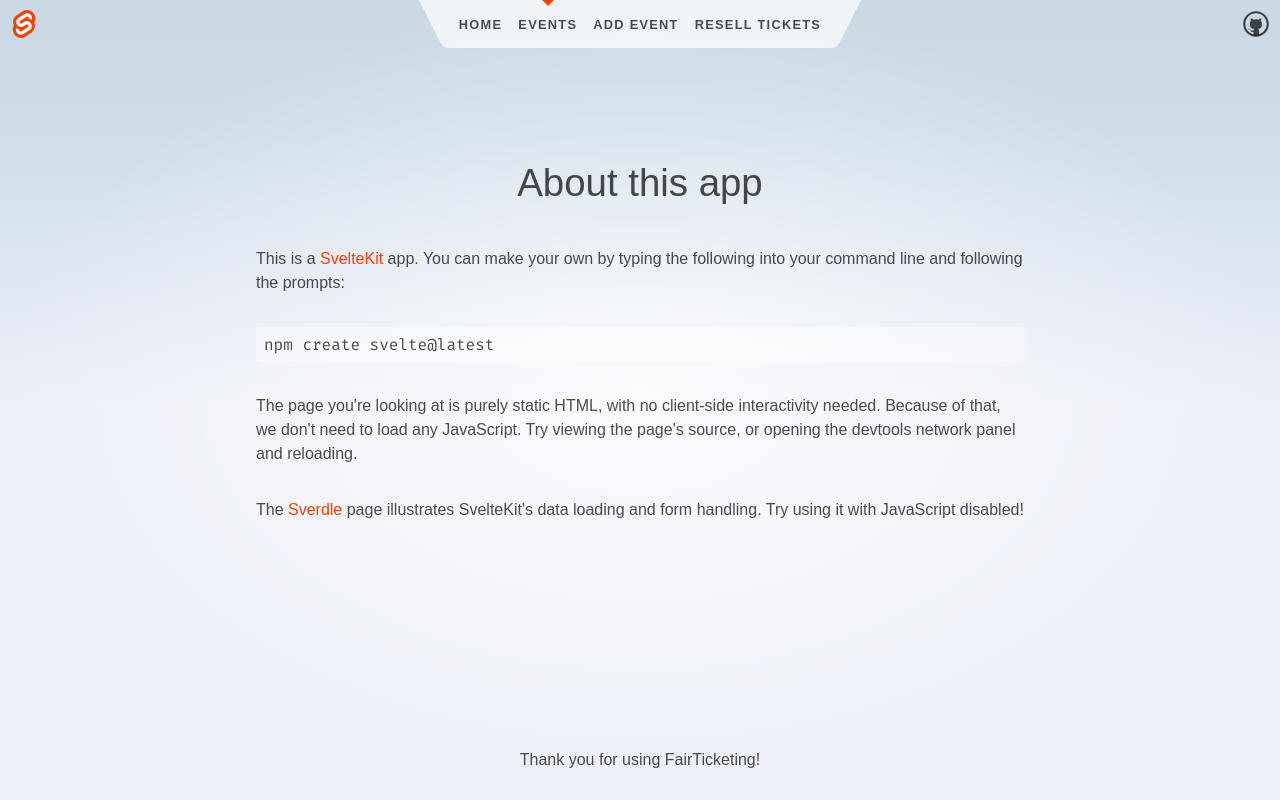
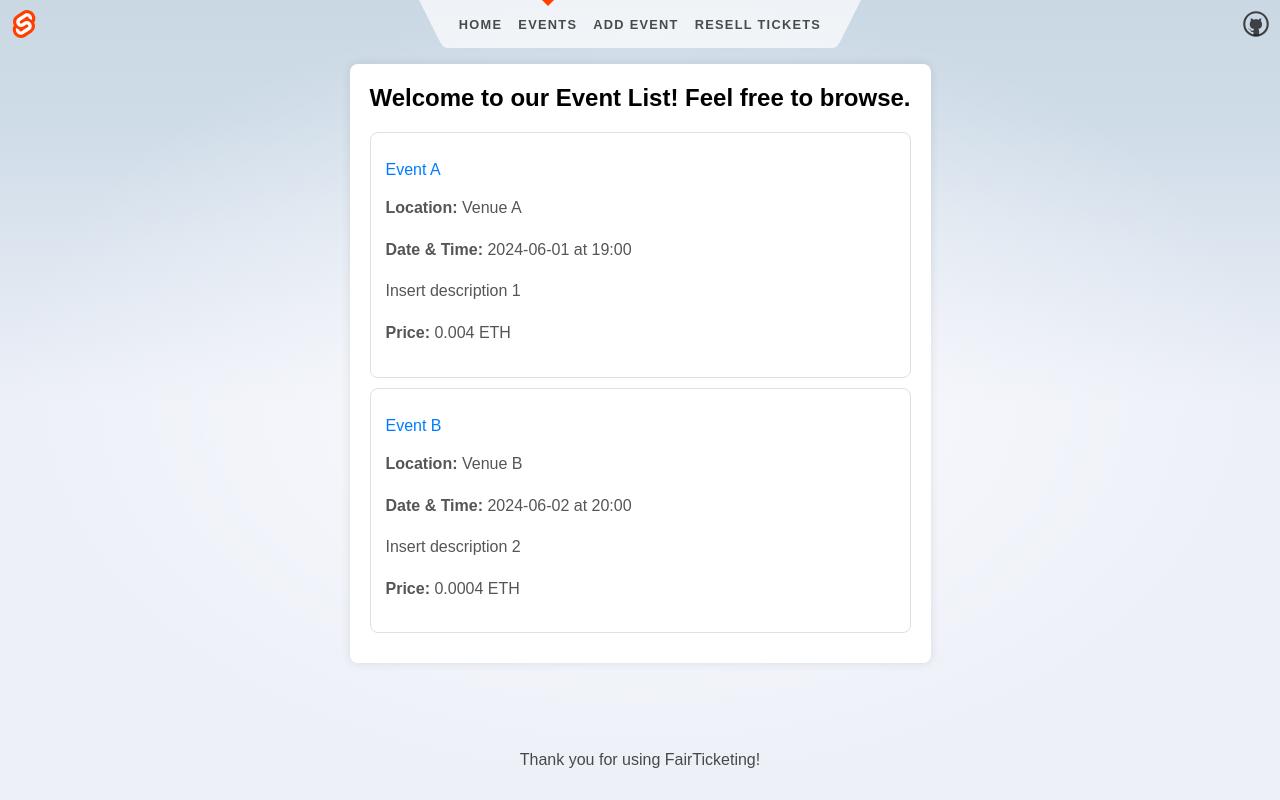
Before and after one commit to LeonBeltran/172projUI, a SvelteKit app in the folder UI/: page /EventList in a window 1280 px wide. Built offline with nearby package versions, Linux system fonts and the light colour scheme.

Commit message:
Added UI for Event List;  still have to do wallet connection in check out and redirecting to pages after clicking button in home

```diff
--- a/UI/src/routes/EventList/+page.svelte
+++ b/UI/src/routes/EventList/+page.svelte
@@ -1,26 +1,153 @@
-<svelte:head>
-	<title>About</title>
-	<meta name="description" content="About this app" />
-</svelte:head>
+<script>
+//Event list redirect:
+//Event list with brief info
+//When the event is clicked, purchase button is displayed
+//Checkout: show ticket information e.g. price
+//Confirmation of purchase / receipt
 
-<div class="text-column">
-	<h1>About this app</h1>
+  let events = [
+    {
+      id: 1,
+      name: "Event A",
+      location: "Venue A",
+      date: "2024-06-01",
+      time: "19:00",
+      description: "Insert description 1",
+      price: 0.004
+    },
+    {
+      id: 2,
+      name: "Event B",
+      location: "Venue B",
+      date: "2024-06-02",
+      time: "20:00",
+      description: "Insert description 2",
+      price: 0.0004
+    },
+  ];
 
-	<p>
-		This is a <a href="https://kit.svelte.dev">SvelteKit</a> app. You can make your own by typing the
-		following into your command line and following the prompts:
-	</p>
+  let selectedEvent = null;
+  let confirmed = false;
 
-	<pre>npm create svelte@latest</pre>
+  function handleEventClick(event) {
+    selectedEvent = event;
+  }
 
-	<p>
-		The page you're looking at is purely static HTML, with no client-side interactivity needed.
-		Because of that, we don't need to load any JavaScript. Try viewing the page's source, or opening
-		the devtools network panel and reloading.
-	</p>
+  function confirmPurchase() {
+    confirmed = true;
+  }
+</script>
 
-	<p>
-		The <a href="/sverdle">Sverdle</a> page illustrates SvelteKit's data loading and form handling. Try
-		using it with JavaScript disabled!
-	</p>
+<style>
+  body {
+    font-family: 'Arial', sans-serif;
+    background-color: #f0f2f5;
+    margin: 0;
+    padding: 20px;
+  }
+
+  .container {
+    max-width: 800px;
+    margin: 0 auto;
+    padding: 20px;
+    background-color: #fff;
+    border-radius: 8px;
+    box-shadow: 0 0 10px rgba(0, 0, 0, 0.1);
+  }
+
+  .header {
+    text-align: center;
+    margin-bottom: 20px;
+    color: #000000;
+    font-size: 24px;
+    font-weight: bold;
+  }
+
+  .event {
+    border: 1px solid #e0e0e0;
+    padding: 15px;
+    margin: 10px 0;
+    border-radius: 8px;
+    transition: background-color 0.3s, box-shadow 0.3s;
+  }
+
+  .event:hover {
+    cursor: pointer;
+    background-color: #fafafa;
+    box-shadow: 0 0 10px rgba(0, 0, 0, 0.1);
+  }
+
+  .event h2 {
+    color: #007bff;
+  }
+
+  .checkout, .confirmation {
+    margin: 20px 0;
+    padding: 20px;
+    border: 1px solid #e0e0e0;
+    background-color: #f9f9f9;
+    border-radius: 8px;
+  }
+
+  .checkout h2, .confirmation h2 {
+    color: #007bff;
+  }
+
+  h2 {
+    color: #333;
+  }
+
+  p {
+    color: #555;
+    line-height: 1.6;
+  }
+
+  button {
+    padding: 10px 20px;
+    font-size: 16px;
+    color: #fff;
+    background-color: #007bff;
+    border: none;
+    border-radius: 5px;
+    cursor: pointer;
+    transition: background-color 0.3s;
+  }
+
+  button:hover {
+    background-color: #0056b3;
+  }
+</style>
+
+<div class="container">
+  <div class="header">
+    Welcome to our Event List! Feel free to browse.
+  </div>
+  {#if !selectedEvent}
+    <div>
+      {#each events as event}
+        <div class="event" on:click={() => handleEventClick(event)}>
+          <h2>{event.name}</h2>
+          <p><strong>Location:</strong> {event.location}</p>
+          <p><strong>Date & Time:</strong> {event.date} at {event.time}</p>
+          <p>{event.description}</p>
+          <p><strong>Price:</strong> {event.price} ETH</p>
+        </div>
+      {/each}
+    </div>
+  {:else if !confirmed}
+    <div class="checkout">
+      <h2>Checkout</h2>
+      <p><strong>Event:</strong> {selectedEvent.name}</p>
+      <p><strong>Price:</strong> {selectedEvent.price} ETH</p>
+      <button on:click={confirmPurchase}>Confirm Purchase</button>
+    </div>
+  {:else}
+    <div class="confirmation">
+      <h2>Confirmation</h2>
+      <p>Thank you for your purchase!</p>
+      <p><strong>Event:</strong> {selectedEvent.name}</p>
+      <p><strong>Price:</strong> {selectedEvent.price} ETH</p>
+      <button on:click={() => { selectedEvent = null; confirmed = false; }}>Back to Events</button>
+    </div>
+  {/if}
 </div>
```
